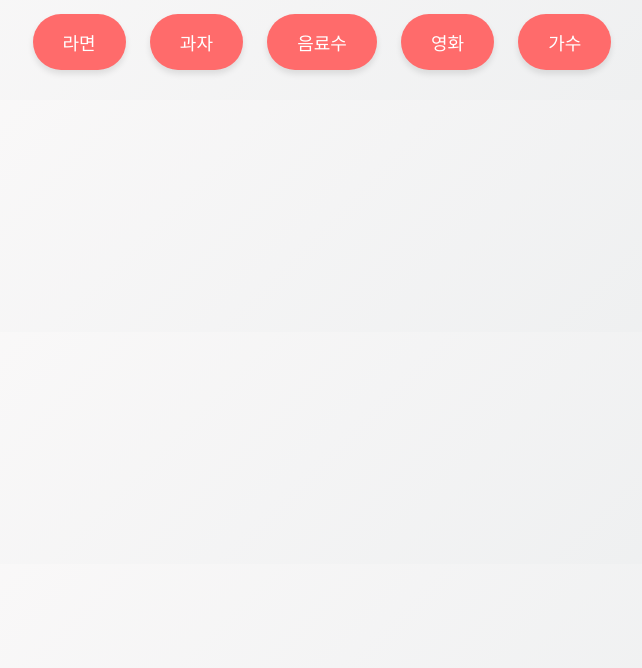
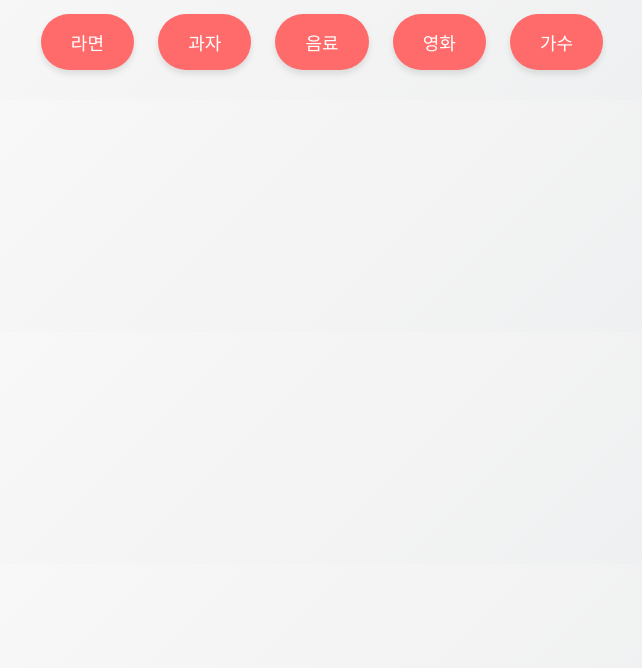
Before and after one commit to dalmook/daltilequiz, a plain HTML site: page index.html in a window 1280 px wide. Shown: the part 132-800 px from the top of the page, without its empty margins (318-960 px from the left). Drawn offline with Linux system fonts and the light colour scheme.

Commit message:
Update index.html

```diff
--- a/index.html
+++ b/index.html
@@ -14,7 +14,7 @@
       <!-- 카테고리 버튼 -->
       <button class="category-btn" data-category="ramen">라면</button>
       <button class="category-btn" data-category="snack">과자</button>
-      <button class="category-btn" data-category="beverage">음료수</button>
+      <button class="category-btn" data-category="beverage">음료</button>
       <button class="category-btn" data-category="cinema">영화</button>
       <button class="category-btn" data-category="singer">가수</button>
     </div>
```
